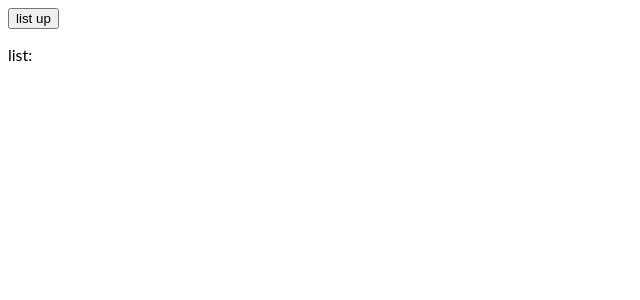
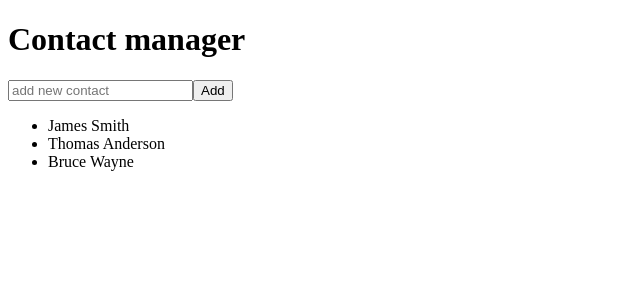
Before and after one commit to toanlehcm/demo_reactjs, a React (Create React App) app: page / in a window 1280 px wide. Shown: the top 300 px of the page, without its empty margins (0-640 px from the left). Built offline with nearby package versions, Linux system fonts and the light colour scheme.

Commit message:
contact manager example

```diff
--- a/src/index.js
+++ b/src/index.js
@@ -1,15 +1,42 @@
 import React, { useState, useEffect } from "react";
 import ReactDOM from "react-dom";
-import App from "./App";
+// import App from "./App";
 
-function Mylist(props) {
-    var arr = props.data;
-    var listItems = arr.map((val) => <li>{val}</li>);
+function ContactManager() {
+    var [user, setUser] = useState("");
 
-    return <ul>{listItems}</ul>;
+    function change(e) {
+        setUser(e.target.value);
+    }
+
+    function submit(e) {
+        e.preventDefault();
+    }
+
+    return <div>
+        <h1>Contact manager</h1>
+
+        <form onSubmit={submit}>
+            <input type="text" value={user.name} onChange={change} placeholder="add new contact" />
+            <button type="submit">Add</button>
+        </form>
+    </div>;
 }
 
-var arr = ["A", "B", "C"];
+function GetUserList(props) {
+    var arr = props.data;
+    var listItems = arr.map((val, index) => <li key={index}>{val}</li>);
 
-// ReactDOM.render(<Mylist data={arr} />, document.getElementById('app'));
-ReactDOM.render(<App />, document.getElementById('app'));
+    return <ul>{listItems}</ul>
+}
+
+var contacts = ["James Smith", "Thomas Anderson", "Bruce Wayne"];
+
+var el = (
+    <div>
+        <ContactManager />
+        <GetUserList data={contacts} />
+    </div>
+);
+
+ReactDOM.render(el, document.getElementById('app'));
```
Also changed, not shown: 1 other file (tests, documents, lock files or other folders).
